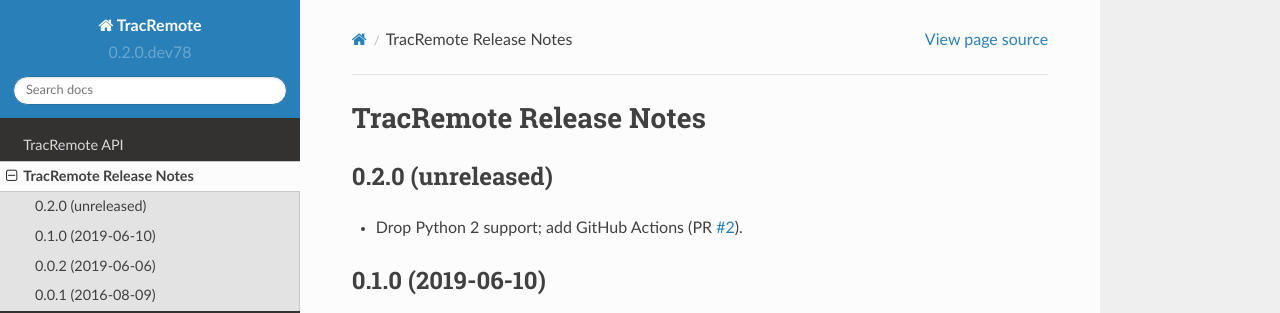
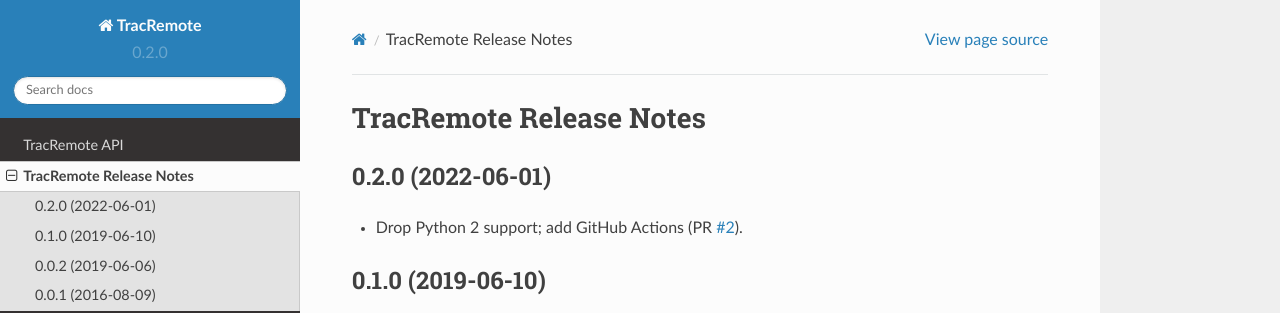
Before and after one commit to weaverba137/trac-remote, a Sphinx documentation site: the page built from doc/release_notes.rst, in a window 1280 px wide. Shown: the top 313 px of the page. Built offline with Sphinx 7.4.7 and the Read the Docs theme 2.0.0, drawn with Linux system fonts in a browser that asks for light colours.

Commit message:
preparing for next tag

```diff
--- a/TracRemote/__init__.py
+++ b/TracRemote/__init__.py
@@ -12,4 +12,4 @@
 .. _trac-admin: http://trac.edgewall.org/wiki/TracAdmin
 """
 
-__version__ = '0.2.0.dev78'
+__version__ = '0.2.0'
--- a/doc/release_notes.rst
+++ b/doc/release_notes.rst
@@ -2,7 +2,7 @@
 TracRemote Release Notes
 ========================
 
-0.2.0 (unreleased)
+0.2.0 (2022-06-01)
 ------------------
 
 * Drop Python 2 support; add GitHub Actions (PR `#2`_).
```
